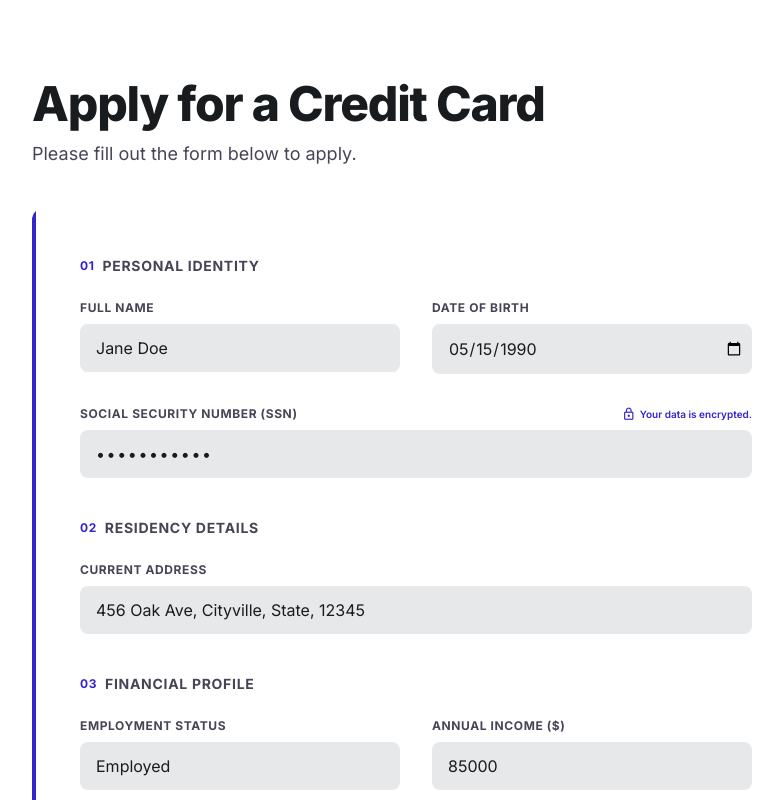
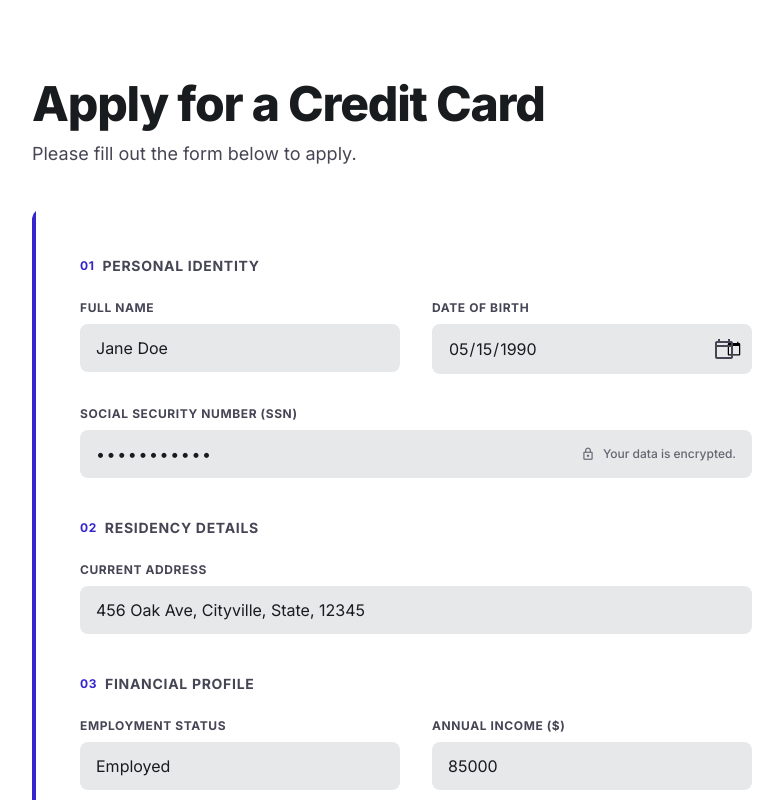
Before and after one commit to p67428378-afk/test2, a React (Vite) app in the folder frontend/: page / in a window 1280 px wide. Shown: the top 800 px of the page, without its empty margins (224-1007 px from the left). Built offline with nearby package versions, Linux system fonts and the light colour scheme.

Commit message:
fix(frontend): address visual bug in SSN field

```diff
--- a/frontend/src/components/ApplicationForm.jsx
+++ b/frontend/src/components/ApplicationForm.jsx
@@ -17,17 +17,20 @@ const ApplicationForm = () => {
             </div>
             <div className='space-y-2'>
               <label className='block text-xs font-bold uppercase tracking-[0.05em] text-on-surface-variant'>Date of Birth</label>
-              <input className='w-full bg-surface-container-highest border-none rounded-lg px-4 py-3 focus:bg-white focus:ring-2 focus:ring-primary/20 transition-all text-on-surface outline-none date-input-padding-fix' type='date' defaultValue='1990-05-15'/>
+              <div className='relative'>
+                <input className='w-full bg-surface-container-highest border-none rounded-lg px-4 py-3 focus:bg-white focus:ring-2 focus:ring-primary/20 transition-all text-on-surface outline-none date-input-padding-fix' type='date' defaultValue='1990-05-15'/>
+                <span className='material-symbols-outlined text-on-surface-variant absolute right-4 top-1/2 -translate-y-1/2 pointer-events-none'>calendar_today</span>
+              </div>
             </div>
             <div className='space-y-2 md:col-span-2'>
-              <div className='flex justify-between items-center'>
-                <label className='block text-xs font-bold uppercase tracking-[0.05em] text-on-surface-variant'>Social Security Number (SSN)</label>
-                <span className='flex items-center gap-1 text-[10px] text-primary font-semibold'>
-                  <span className='material-symbols-outlined text-[14px]'>lock</span>
-                  Your data is encrypted.
-                </span>
+              <label className='block text-xs font-bold uppercase tracking-[0.05em] text-on-surface-variant'>Social Security Number (SSN)</label>
+              <div className='relative'>
+                <input className='w-full bg-surface-container-highest border-none rounded-lg px-4 py-3 focus:bg-white focus:ring-2 focus:ring-primary/20 transition-all text-on-surface outline-none tracking-widest' placeholder='XXX-XX-XXXX' type='password' defaultValue='123-45-6789'/>
+                <div className='absolute right-4 top-1/2 -translate-y-1/2 flex items-center gap-2 text-on-surface-variant/80'>
+                  <span className='material-symbols-outlined text-sm'>lock</span>
+                  <span className='text-xs font-medium'>Your data is encrypted.</span>
+                </div>
               </div>
-              <input className='w-full bg-surface-container-highest border-none rounded-lg px-4 py-3 focus:bg-white focus:ring-2 focus:ring-primary/20 transition-all text-on-surface outline-none tracking-widest' placeholder='XXX-XX-XXXX' type='password' defaultValue='123-45-6789'/>
             </div>
           </div>
         </section>
@@ -49,7 +52,7 @@ const ApplicationForm = () => {
           <div className='grid grid-cols-1 md:grid-cols-2 gap-8'>
             <div className='space-y-2'>
               <label className='block text-xs font-bold uppercase tracking-[0.05em] text-on-surface-variant'>Employment Status</label>
-              <select className='w-full bg-surface-container-highest border-none rounded-lg px-4 py-3 focus:bg-white focus:ring-2 focus:ring-primary/20 transition-all text-on-surface outline-none appearance-none'>
+              <select className='w-full bg-surface-container-highest border-none rounded-lg px-4 py-3 focus:bg-white focus:ring-2 focus:ring-primary/20 transition-.all text-on-surface outline-none appearance-none'>
                 <option value='employed'>Employed</option>
                 <option value='unemployed'>Unemployed</option>
                 <option value='student'>Student</option>
```
